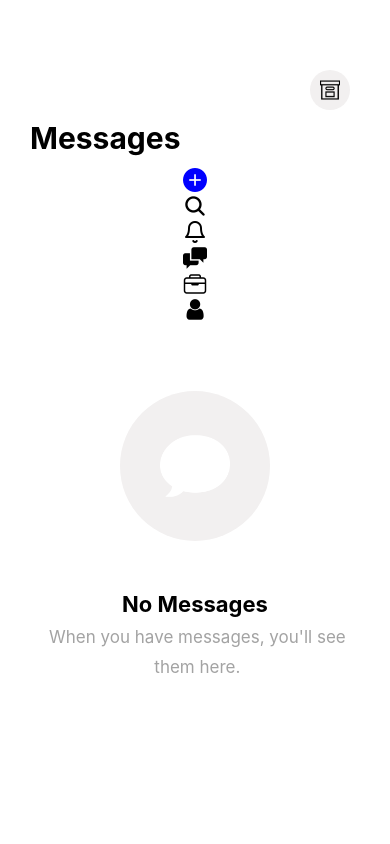
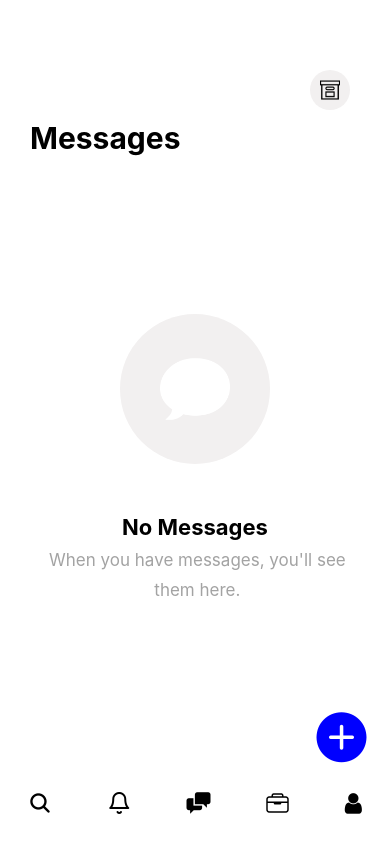
Before and after one commit to lloyd-saclot/expo-mod-lab, a React Native app: screen / in a window 390 px wide. Built offline with nearby package versions, Linux system fonts and the light colour scheme.

Commit message:
Formatted task bar to be at the bottom

```diff
--- a/App.tsx
+++ b/App.tsx
@@ -10,45 +10,7 @@ import messageImage from './assets/speech-bubble.png';
 export default function App() {
   return (
     <View style={styles.container}>
-
-<TouchableOpacity>
-        <View>
-          <AntDesign name="pluscircle" size={24} color="blue" />
-        </View>
-      </TouchableOpacity>
-
-      <TouchableOpacity>
-        <View>
-          <Ionicons name="search" size={24} color="black" />
-        </View>
-      </TouchableOpacity>
-
-      <TouchableOpacity>
-        <View>
-          <Feather name="bell" size={24} color="black" />
-        </View>
-      </TouchableOpacity>
-
-      <TouchableOpacity>
-        <View>
-          <Entypo name="chat" size={24} color="black" />
-        </View>
-      </TouchableOpacity>
-
-      <TouchableOpacity>
-        <View>
-          <Ionicons name="briefcase-outline" size={24} color="black" />
-        </View>
-      </TouchableOpacity>
-
-      <TouchableOpacity>
-        <View>
-          <FontAwesome name="user" size={24} color="black" />
-        </View>
-      </TouchableOpacity>
-
       <Text style={styles.message}>Messages</Text>
-
 
       <TouchableOpacity style={styles.iconButton}>
         <View style={styles.iconBackground}>
@@ -62,27 +24,64 @@ export default function App() {
         </View>
       </View>
 
-
       <Text style={styles.middleTitle}>No Messages</Text>
       <Text style={styles.middleText}> When you have messages, you'll see</Text>
       <Text style={styles.middleText}> them here.</Text>
 
-      <Text></Text>
 
+      <TouchableOpacity style={styles.plusButton}>
+          <View>
+            <AntDesign name="pluscircle" size={50} color="blue" />
+          </View>
+        </TouchableOpacity>
 
+      <View style= {styles.taskBar}>
+        <TouchableOpacity style = {styles.taskBarIcons}>
+          <View>
+            <Ionicons name="search" size={24} color="black" />
+          </View>
+        </TouchableOpacity>
 
+        <TouchableOpacity style = {styles.taskBarIcons}>
+          <View>
+            <Feather name="bell" size={24} color="black" />
+          </View>
+        </TouchableOpacity>
+
+        <TouchableOpacity style = {styles.taskBarIcons}>
+          <View>
+            <Entypo name="chat" size={24} color="black" />
+          </View>
+        </TouchableOpacity>
+
+        <TouchableOpacity style = {styles.taskBarIcons}>
+          <View>
+            <Ionicons name="briefcase-outline" size={24} color="black" />
+          </View>
+        </TouchableOpacity>
+
+        <TouchableOpacity style = {styles.taskBarIcons}>
+          <View>
+            <FontAwesome name="user" size={24} color="black" />
+          </View>
+        </TouchableOpacity>
+      </View>
 
       <StatusBar style="auto" />
     </View>
   );
 }
 
+
 const styles = StyleSheet.create({
   container: {
+    display: 'flex',
     flex: 1,
     backgroundColor: '#fff',
     alignItems: 'center',
     justifyContent: 'center',
+    flexDirection: 'column',
+    margin: 0,
   },
 
   message: {
@@ -136,4 +135,23 @@ const styles = StyleSheet.create({
   messageiconImage: {
     paddingTop: 70,
   },
+
+  taskBar: {
+    flexDirection: 'row',
+    justifyContent: 'space-around',
+    alignItems: 'center',
+    position: 'absolute',
+    bottom: 0,
+  },
+
+  taskBarIcons: {
+   padding: 27.59,
+  },
+
+  plusButton: {
+    position: 'absolute',
+    bottom: 80,
+    right: '6%',
+  }
+
 });
--- a/app.json
+++ b/app.json
@@ -19,7 +19,8 @@
       "adaptiveIcon": {
         "foregroundImage": "./assets/adaptive-icon.png",
         "backgroundColor": "#ffffff"
-      }
+      },
+      "package": "com.anonymous.expomodlab"
     },
     "web": {
       "favicon": "./assets/favicon.png"
```
